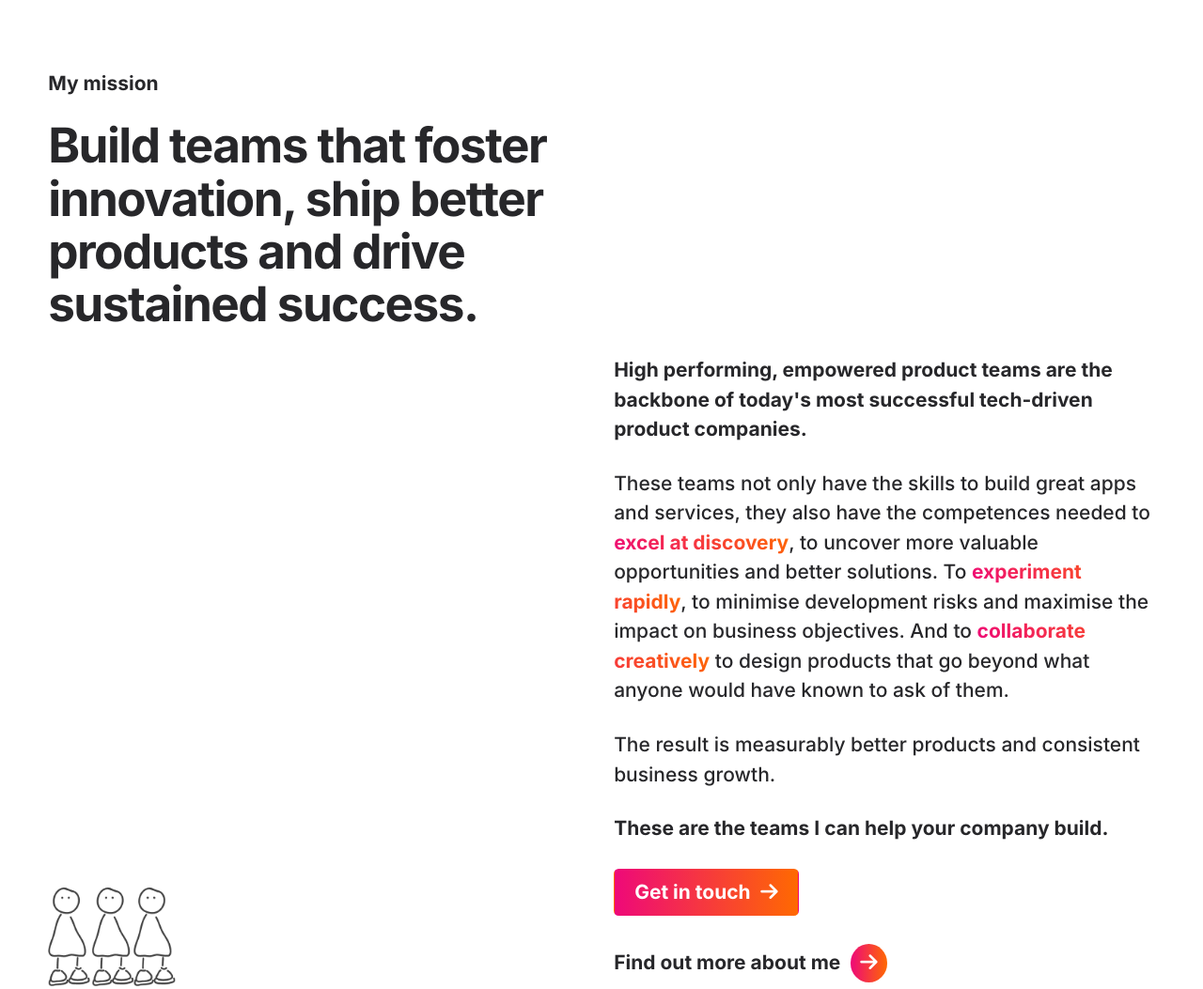
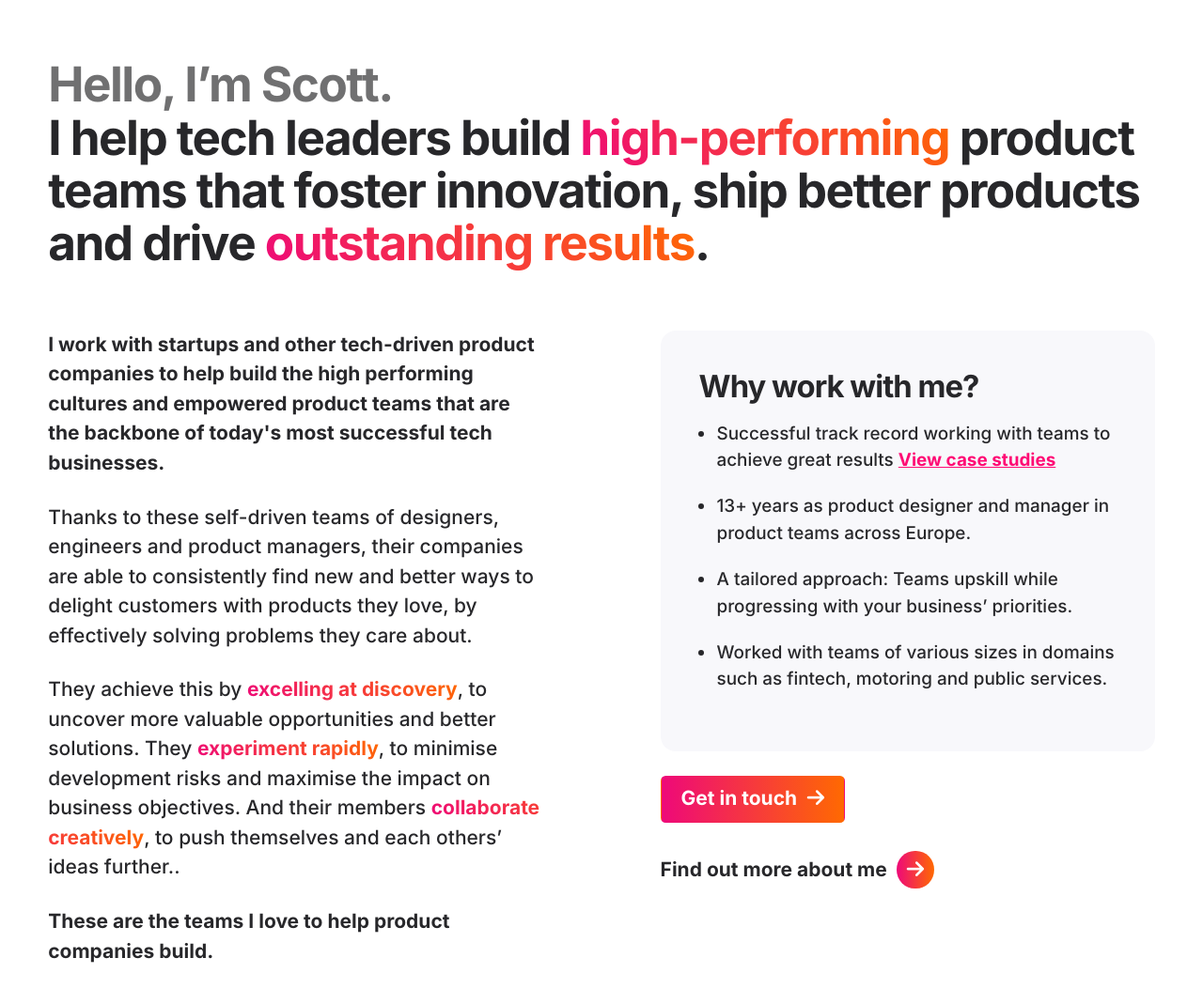
Before and after one commit to scottdh/11ty-sass-template, an Eleventy site: page src/index.md in a window 1280 px wide. Shown: the part 820-1873 px from the top of the page at 94% size. Built offline with nearby package versions, Linux system fonts and the light colour scheme; Eleventy itself is replaced by a stand-in of ours; files that its build step writes are made by us from their sources.

Commit message:
intro section redesigned

```diff
--- a/src/_includes/layouts/home.html
+++ b/src/_includes/layouts/home.html
@@ -1,47 +1,76 @@
 {% extends "layouts/base.html" %} {% block content %}
 <div class="[ hero ] [ panel ]">
   <article class="[ wrapper ] [ flow ]">
-    <p class="eyebrow">{{ hero.eyebrow}}</p>
+    <p class="eyebrow">{{ hero.eyebrow }}</p>
     <h1>{{ hero.title | safe }}</h1>
     <a href="#" class="button" data-type="primary">{{ hero.buttonText }}</a>
     <img src="{{ hero.image }}" alt="" />
   </article>
 </div>
-<div id="[ intro ]" class="[ panel ]">
+<div id="intro" class="[ panel ]">
   <article class="[ wrapper ]">
     <div class="grid md-grid-col-2">
-      <div class="flow">
-        <p class="eyebrow">My mission</p>
+      <div class="[ flow ] [ intro__heading ]">
         <h3>
-          Build teams that foster innovation, ship better products and drive
-          sustained success.
+          <span class="color-text-secondary" style="display: block"
+            >Hello, I’m Scott.</span
+          >
+          I help tech leaders build
+          <span class="text-gradient">high-performing</span> product teams that
+          foster innovation, ship better products and drive
+          <span class="text-gradient">outstanding results</span>.
         </h3>
-      </div>
-      <div class="intro__image">
-        <img src="{{ hero.image }}" alt="" />
       </div>
       <div class="[ intro__text ] [ flow ]">
         <p class="lead">
-          High performing, empowered product teams are the backbone of today's
-          most successful tech-driven product companies.
+          I work with startups and other tech-driven product companies to help
+          build the high performing cultures and empowered product teams that
+          are the backbone of today's most successful tech businesses.
         </p>
         <p>
-          These teams not only have the skills to build great apps and services,
-          they also have the competences needed to
-          <span class="gradient-text">excel at discovery</span>, to uncover more
-          valuable opportunities and better solutions. To
-          <span class="gradient-text">experiment rapidly</span>, to minimise
-          development risks and maximise the impact on business objectives. And
-          to <span class="gradient-text">collaborate creatively</span> to design
-          products that go beyond what anyone would have known to ask of them.
+          Thanks to these self-driven teams of designers, engineers and product
+          managers, their companies are able to consistently find new and better
+          ways to delight customers with products they love, by effectively
+          solving problems they care about.
         </p>
         <p>
-          The result is measurably better products and consistent business
-          growth.
+          They achieve this by
+          <span class="text-gradient">excelling at discovery</span>, to uncover
+          more valuable opportunities and better solutions. They
+          <span class="text-gradient">experiment rapidly</span>, to minimise
+          development risks and maximise the impact on business objectives. And
+          their members
+          <span class="text-gradient">collaborate creatively</span>, to push
+          themselves and each others’ ideas further..
         </p>
         <p>
-          <strong>These are the teams I can help your company build. </strong>
+          <strong
+            >These are the teams I love to help product companies build.</strong
+          >
         </p>
+      </div>
+      <div class="intro__whyworkwithme flow">
+        <div class="muted-card">
+          <h4>Why work with me?</h4>
+          <ul>
+            <li>
+              Successful track record working with teams to achieve great
+              results <a href="#">View case studies</a>
+            </li>
+            <li>
+              13+ years as product designer and manager in product teams across
+              Europe.
+            </li>
+            <li>
+              A tailored approach: Teams upskill while progressing with your
+              business’ priorities.
+            </li>
+            <li>
+              Worked with teams of various sizes in domains such as fintech,
+              motoring and public services.
+            </li>
+          </ul>
+        </div>
         <a href="#" class="button" data-type="primary">{{ hero.buttonText }}</a>
         <a href="#" class="button">Find out more about me</a>
       </div>
@@ -65,7 +94,7 @@
       <div class="flow">
         <p class="eyebrow">Strategy and focus</p>
         <h3>
-          Move forward <span class="gradient-text">faster, together</span>.
+          Move forward <span class="text-gradient">faster, together</span>.
         </h3>
         <p>
           I’ll help you create a strong, shared understanding of exactly what
@@ -90,8 +119,8 @@
       <div class="flow">
         <p class="eyebrow">Continuous discovery & design</p>
         <h3>
-          Build <span class="gradient-text">better products</span> that
-          <span class="gradient-text">drive growth</span>.
+          Build <span class="text-gradient">better products</span> that
+          <span class="text-gradient">drive growth</span>.
         </h3>
         <p>
           I’ll work with teams to build a rapid, repeatable process of product
@@ -117,7 +146,7 @@
         <p class="eyebrow">High performance</p>
         <h3>
           Master collaboration and
-          <span class="gradient-text">foster innovation</span>.
+          <span class="text-gradient">foster innovation</span>.
         </h3>
         <p>
           Build teams of fulfilled designers, devs and product managers that
--- a/src/sass/_home.scss
+++ b/src/sass/_home.scss
@@ -2,8 +2,6 @@
 
 .hero {
   article {
-    // min-height: calc(100vh - 96px - var(--s-1300));
-    // min-height: 66vh;
     padding: var(--s-500) 4%;
     display: flex;
     flex-direction: column;
@@ -13,11 +11,13 @@
     text-align: center;
   }
 
+  h1 {
+    margin: 0;
+  }
   .eyebrow {
     letter-spacing: -0.03em;
-    // font-weight: var(--fw-semibold);
+    font-weight: var(--fw-semibold);
     font-size: var(--s-500);
-    // line-height: 1.2em;
   }
 }
 
@@ -27,27 +27,34 @@ img {
   max-height: 5em;
 }
 
-.eyebrow {
-  font-size: var(--s-400);
-  font-weight: var(--fw-bold);
-  display: block;
-  margin-bottom: -2em;
+.muted-card {
+  background-color: var(--color-z0);
+  padding: var(--s-700);
+  border-radius: 1rem;
+  font-size: var(--s-300);
+  font-size: 0.9em;
+  // max-width: 28rem;
+  align-self: center;
+  ul {
+    padding-left: 1em;
+  }
 }
 
 @include breakpoints.md {
-  .grid {
-    .image-area {
-      align-self: center;
-      justify-self: center;
+  #intro .grid {
+    grid-column-gap: var(--s-1200);
+    grid-row-gap: var(--s-900);
+    .intro__heading {
+      grid-column: span 2;
+    }
+    // .intro__whyworkwithme {
+    //   * {
+    //     align-self: end;
+    //   }
+    // }
+
+    .intro__text {
+      grid-row-start: 2;
     }
   }
-
-  .intro__image {
-    grid-row-start: 2;
-    align-self: end;
-  }
-
-  .intro__text {
-    grid-row-start: 2;
-  }
 }
--- a/src/sass/_typography.scss
+++ b/src/sass/_typography.scss
@@ -9,6 +9,36 @@ body {
   // @include breakpoints.md {
   //   font-weight: var(--fw-regular);
   // }
+}
+
+a[class] {
+  text-decoration: none;
+  color: inherit;
+  font-weight: var(--fw-bold);
+  &:hover {
+    color: var(--color-primary);
+    text-decoration: underline;
+  }
+}
+
+a.muted {
+  color: inherit;
+}
+a:not([class]) {
+  color: currentColor;
+  font-weight: var(--fw-bold);
+  color: var(--color-primary);
+  text-decoration-color: var(--color-primary);
+
+  &:hover {
+    color: var(--color-primary);
+  }
+}
+
+ul:not([class]) {
+  li {
+    margin-bottom: var(--s-400);
+  }
 }
 
 h1,
@@ -53,7 +83,7 @@ h3,
 
 h4,
 .h4 {
-  font-size: var(--step-2);
+  font-size: var(--s-600);
   --flow-space: var(--s-900);
 }
 
@@ -61,10 +91,10 @@ p.lead {
   font-weight: var(--fw-bold);
 }
 
-.gradient-text {
+.text-gradient {
   font-weight: var(--fw-bold);
   /* Fallback: Set a background color. */
-  background-color: red;
+  background-color: #ee0979;
 
   /* Create the gradient. */
   background-image: linear-gradient(45deg, #ee0979, #ff6a00);
@@ -75,6 +105,7 @@ p.lead {
 
   /* Use the text as a mask for the background. */
   /* This will show the gradient as a text color rather than element bg. */
+  background-clip: text;
   -webkit-background-clip: text;
   -webkit-text-fill-color: transparent;
   -moz-background-clip: text;
--- a/src/sass/components/_site-head.scss
+++ b/src/sass/components/_site-head.scss
@@ -62,7 +62,8 @@
       display: flex;
       align-items: center;
       justify-content: center;
-
+      font-weight: var(--fw-semibold);
+      color: var(--color-text-secondary);
       min-width: 96px;
 
       // Adds the fake border to active state items
--- a/src/sass/design-tokens/_colors.scss
+++ b/src/sass/design-tokens/_colors.scss
@@ -89,7 +89,7 @@ $themes: (
     "text-primary": map-get($color-palette, "salt1100"),
     "text-secondary": hsla(230, 3%, 7%, 60%),
     "text-tertiary": hsla(230, 3%, 34%, 30%),
-    "z0": map-get($color-palette, "salt100"),
+    "z0": map-get($color-palette, "salt150"),
     "z1": map-get($color-palette, "salt100"),
     "negative-text-primary": map-get($color-palette, "berry800"),
     "negative-text-secondary": map-get($color-palette, "berry700"),
@@ -97,6 +97,6 @@ $themes: (
   ),
   dark: (
     // "text-primary": map-get($color-palette, "salt100"),
-    // "z0": map-get($color-palette, "salt1100"),,,,,
+    // "z0": map-get($color-palette, "salt1100"),,,,,,
   ),
 );
--- a/src/sass/design-tokens/_fluid-type-scale.scss
+++ b/src/sass/design-tokens/_fluid-type-scale.scss
@@ -1,6 +1,4 @@
-/* @link https://utopia.fyi/type/calculator?c=320,20,1.2,1140,24,1.25,9,3,&s=0.75|0.5|0.25,1.5|2|3|4|6,s-l */
-
-/* @link https://utopia.fyi/type/calculator?c=320,20,1.2,1140,21,1.25,9,3,&s=0.75|0.5|0.25,1.5|2|3|4|6,s-l&g=s,l,xl,12 */
+/* @link https://utopia.fyi/type/calculator?c=320,19,1.2,1140,21,1.25,9,3,&s=0.75|0.5|0.25,1.5|2|3|4|6,s-l&g=s,l,xl,12 */
 
 :root {
   --fluid-min-width: 320;
@@ -20,91 +18,91 @@
 }
 
 :root {
-  --f--3-min: 11.57;
+  --f--3-min: 11;
   --f--3-max: 10.75;
   --step--3: calc(
     ((var(--f--3-min) / 16) * 1rem) + (var(--f--3-max) - var(--f--3-min)) *
       var(--fluid-bp)
   );
 
-  --f--2-min: 13.89;
+  --f--2-min: 13.19;
   --f--2-max: 13.44;
   --step--2: calc(
     ((var(--f--2-min) / 16) * 1rem) + (var(--f--2-max) - var(--f--2-min)) *
       var(--fluid-bp)
   );
 
-  --f--1-min: 16.67;
+  --f--1-min: 15.83;
   --f--1-max: 16.8;
   --step--1: calc(
     ((var(--f--1-min) / 16) * 1rem) + (var(--f--1-max) - var(--f--1-min)) *
       var(--fluid-bp)
   );
 
-  --f-0-min: 20;
+  --f-0-min: 19;
   --f-0-max: 21;
   --step-0: calc(
     ((var(--f-0-min) / 16) * 1rem) + (var(--f-0-max) - var(--f-0-min)) *
       var(--fluid-bp)
   );
 
-  --f-1-min: 24;
+  --f-1-min: 22.8;
   --f-1-max: 26.25;
   --step-1: calc(
     ((var(--f-1-min) / 16) * 1rem) + (var(--f-1-max) - var(--f-1-min)) *
       var(--fluid-bp)
   );
 
-  --f-2-min: 28.8;
+  --f-2-min: 27.36;
   --f-2-max: 32.81;
   --step-2: calc(
     ((var(--f-2-min) / 16) * 1rem) + (var(--f-2-max) - var(--f-2-min)) *
       var(--fluid-bp)
   );
 
-  --f-3-min: 34.56;
+  --f-3-min: 32.83;
   --f-3-max: 41.02;
   --step-3: calc(
     ((var(--f-3-min) / 16) * 1rem) + (var(--f-3-max) - var(--f-3-min)) *
       var(--fluid-bp)
   );
 
-  --f-4-min: 41.47;
+  --f-4-min: 39.4;
   --f-4-max: 51.27;
   --step-4: calc(
     ((var(--f-4-min) / 16) * 1rem) + (var(--f-4-max) - var(--f-4-min)) *
       var(--fluid-bp)
   );
 
-  --f-5-min: 49.77;
+  --f-5-min: 47.28;
   --f-5-max: 64.09;
   --step-5: calc(
     ((var(--f-5-min) / 16) * 1rem) + (var(--f-5-max) - var(--f-5-min)) *
       var(--fluid-bp)
   );
 
-  --f-6-min: 59.72;
+  --f-6-min: 56.73;
   --f-6-max: 80.11;
   --step-6: calc(
     ((var(--f-6-min) / 16) * 1rem) + (var(--f-6-max) - var(--f-6-min)) *
       var(--fluid-bp)
   );
 
-  --f-7-min: 71.66;
+  --f-7-min: 68.08;
   --f-7-max: 100.14;
   --step-7: calc(
     ((var(--f-7-min) / 16) * 1rem) + (var(--f-7-max) - var(--f-7-min)) *
       var(--fluid-bp)
   );
 
-  --f-8-min: 86;
+  --f-8-min: 81.7;
   --f-8-max: 125.17;
   --step-8: calc(
     ((var(--f-8-min) / 16) * 1rem) + (var(--f-8-max) - var(--f-8-min)) *
       var(--fluid-bp)
   );
 
-  --f-9-min: 103.2;
+  --f-9-min: 98.04;
   --f-9-max: 156.46;
   --step-9: calc(
     ((var(--f-9-min) / 16) * 1rem) + (var(--f-9-max) - var(--f-9-min)) *
--- a/src/sass/style.scss
+++ b/src/sass/style.scss
@@ -22,24 +22,7 @@
 @use "./home";
 
 body {
-  background-color: var(--color-z0);
-}
-
-a[class] {
-  text-decoration: none;
-  color: inherit;
-  &:hover {
-    color: var(--color-primary);
-    text-decoration: underline;
-  }
-}
-a:not([class]) {
-  color: currentColor;
-  text-decoration-color: var(--color-primary);
-
-  &:hover {
-    color: var(--color-primary);
-  }
+  background-color: var(--color-z1);
 }
 
 :focus {
```
Also changed, not shown: src/_includes/partials/site-head.html (+1 -1 lines), src/index.md (+1 -1 lines).
